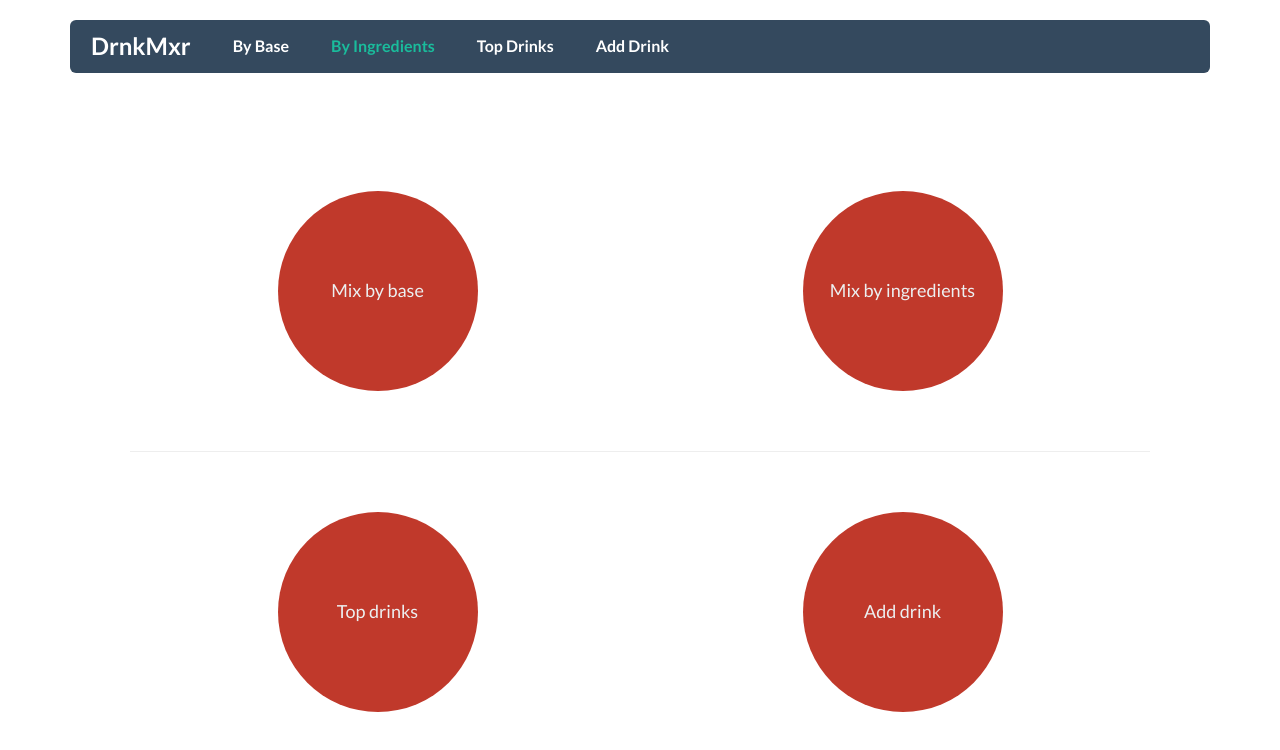
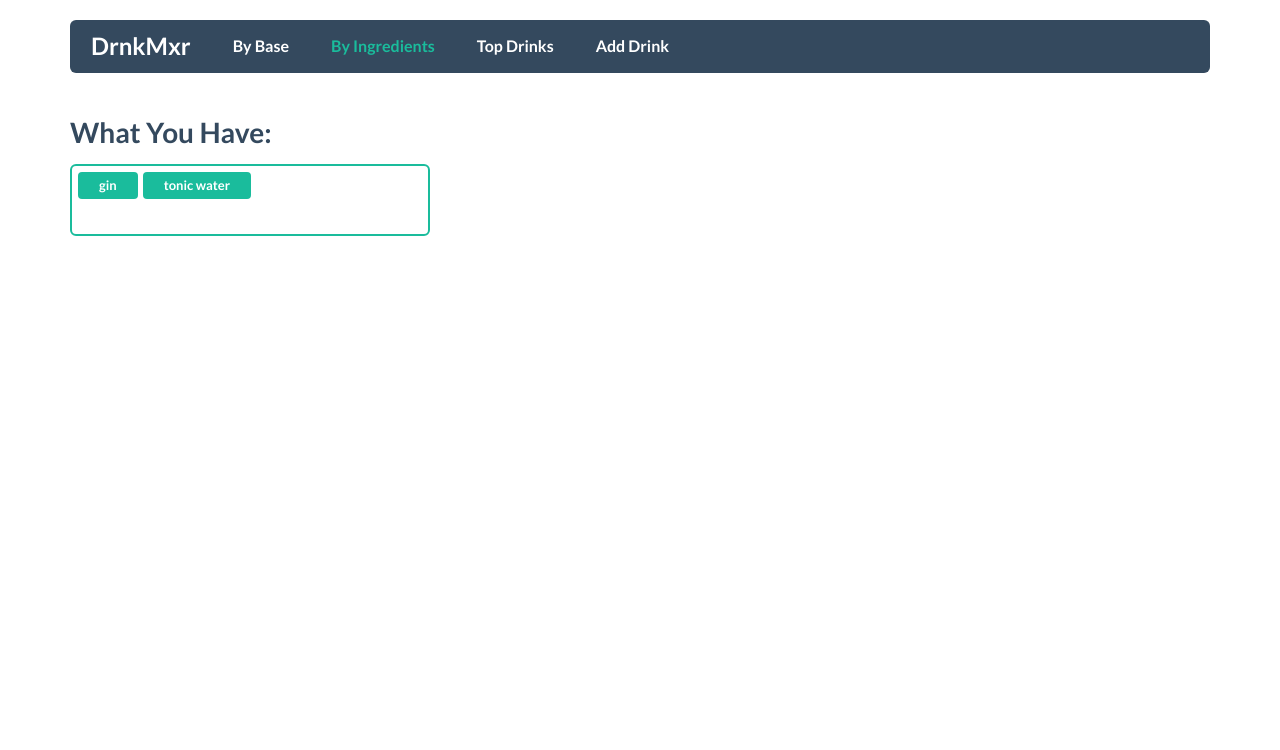
Before and after one commit to pc2459/drnkmxr, a plain HTML site: page index.html in a window 1280 px wide. Both pictures are taken after a click on the link "By Ingredients". Drawn offline with nearby package versions, Linux system fonts and the light colour scheme; files that its build step writes are made by us from their sources.

Commit message:
Get preliminary tagsinput/typeahead working

```diff
--- a/index.html
+++ b/index.html
@@ -61,11 +61,28 @@
       </div>
     </div>    <!-- /.jumbotron -->
 
+<div class="row invisible" id="search-wrapper">
+  <div class="search col-sm-4">
+
+  <h5 class="searchbar-title">What You Have:</h5>
+  <div class="tagsinput-primary">
+    <input name="searchbar" class="tagsinput tagsinput-typeahead input-lg" value="gin, tonic water"/>
+  </div>
+
+
+
+
+  </div>   <!-- ./search -->
+
+  <div class="results col-sm-8">
+
+  </div>  <!-- /.results -->
+</div> <!-- /.row -->
+
+
 
 
  </div> <!-- /.container -->
-
-
 
 
 
@@ -79,6 +96,8 @@
     <script src="http://cdnjs.cloudflare.com/ajax/libs/jquery/2.1.1/jquery.min.js"></script>
     <script src="http://cdnjs.cloudflare.com/ajax/libs/underscore.js/1.7.0/underscore-min.js"></script>
     <script src="http://cdnjs.cloudflare.com/ajax/libs/twitter-bootstrap/3.2.0/js/bootstrap.js"></script>
+    <script src="http://cdnjs.cloudflare.com/ajax/libs/typeahead.js/0.10.4/typeahead.bundle.min.js"></script>
+    <script src="flatui/dist/js/flat-ui.js"></script>
     <script src="drinks.js"></script>
     <script src="main.js"></script>
 
--- a/main.css
+++ b/main.css
@@ -40,7 +40,7 @@ body {
 }
 
 
-/* DRINKS */
+/* DRINK ELEMENTS */
 
 
 .rating{
@@ -58,3 +58,10 @@ body {
   line-height: 1rem;
   cursor: pointer;
 }
+
+
+/* INGREDIENTS VIEW */
+
+.invisible {
+  display: none;
+}
--- a/main.js
+++ b/main.js
@@ -244,7 +244,7 @@ var DrnkMxr = (function(){
 
     Cabinet.prototype.featureFirst = function(){
       return _.first(this.drinks).create();
-    }
+    };
 
     Cabinet.prototype.createRemainder = function(){
       var drinkEls = _.map(_.rest(this.drinks),function(drink){
@@ -263,6 +263,12 @@ var DrnkMxr = (function(){
       return drinkEls;
     };
 
+    Cabinet.prototype.getIngredients = function(){
+      return _.chain(this.drinks).pluck("ingredients").flatten().uniq().value();
+    };
+
+
+
 
 
 
@@ -279,12 +285,15 @@ var DrnkMxr = (function(){
 
   var DrnkMxr = {
     Drink   : Drink,
-    Cabinet : Cabinet
+    Cabinet : Cabinet,
+
   };
 
   return DrnkMxr;
 
 })();
+
+
 
 var myCabinet = new DrnkMxr.Cabinet();
 
@@ -295,6 +304,8 @@ myCabinet.autoLoad(drinksList);
 
 
 $(document).on('ready', function() {
+
+
 
   ///////////////////
   // RATING SYSTEM //
@@ -373,6 +384,53 @@ $(document).on('ready', function() {
 
   });
 
+  /////////////////////
+  // BY INGREDIENTS //
+  ////////////////////
+
+
+
+
+
+  var $search = $('#search-wrapper').clone().toggleClass('invisible');
+
+  $('body').on('click','.by-ingre',function(){
+    $('.main').empty()
+              .append($search);
+
+    var ingredientsList = new Bloodhound({
+      datumTokenizer: function(d) { return Bloodhound.tokenizers.whitespace(d.word); },
+      queryTokenizer: Bloodhound.tokenizers.whitespace,
+      limit: 4,
+      local: _.map(myCabinet.getIngredients(), function(ingredient) { return {word : ingredient}; })
+     });
+
+
+    ingredientsList.initialize();
+    $('input.tagsinput').tagsinput();
+    $('input.tagsinput-typeahead').tagsinput('input').typeahead(null, {
+      name: 'ingredientsList',
+      displayKey: 'word',
+      source: ingredientsList.ttAdapter()
+    });
+
+    // $('input.tagsinput-typeahead').tagsinput('input').typeahead(null, {
+    //   name: 'ingredientsList',
+    //   displayKey: 'word',
+    //   source: ingredientsList.ttAdapter()
+    // });
+
+
+
+  });
+
+
+
+
+
+
+
+
   ////////////////
   // TOP DRINKS //
   ////////////////
```
